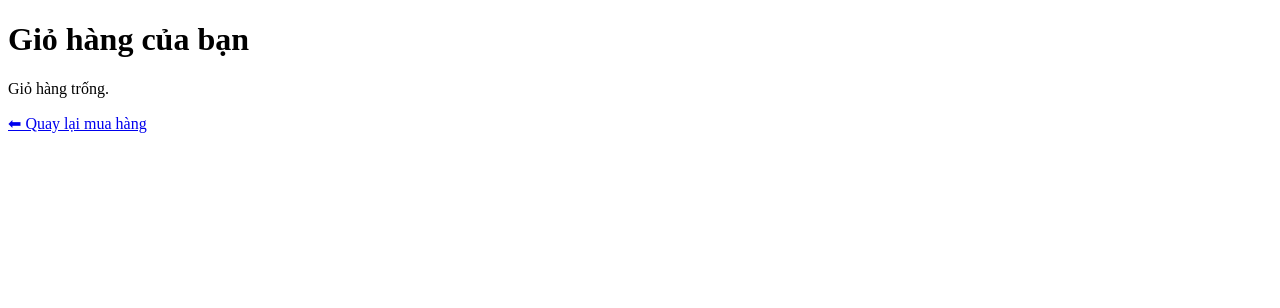
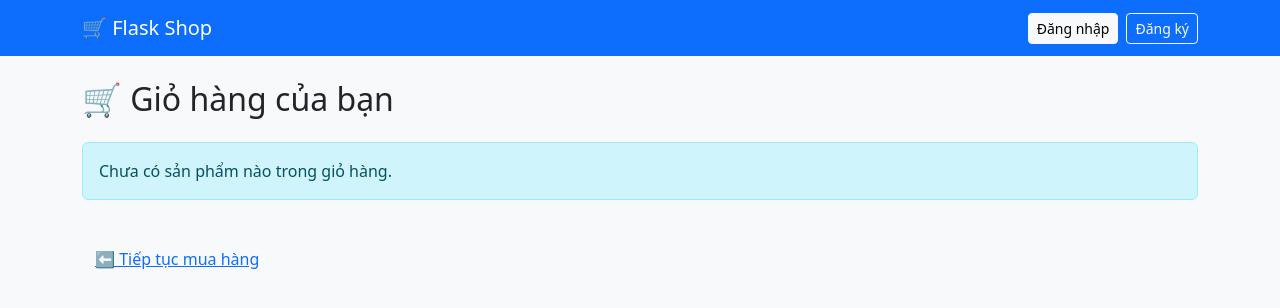
Before and after one commit to baokhang1263/pj1_webbanhang, a Flask app: page /cart in a window 1280 px wide. Shown: the top 308 px of the page. Run offline with Flask 3, Linux system fonts and the light colour scheme.

Commit message:
style: improve cart page

```diff
--- a/templates/cart.html
+++ b/templates/cart.html
@@ -1,26 +1,44 @@
-<!DOCTYPE html>
-<html>
-<head>
-    <meta charset="UTF-8">
-    <title>Giỏ hàng</title>
-</head>
-<body>
-    <h1>Giỏ hàng của bạn</h1>
-    {% if cart_items %}
-        <ul>
-            {% for item in cart_items %}
-            <li>
-                {{ item.name }} (x{{ item.qty }}) = {{ "{:,.0f}".format(item.subtotal) }} VND
-                <a href="{{ url_for('remove_from_cart', product_id=item.id) }}">❌ Xoá</a>
-            </li>
-            {% endfor %}
-        </ul>
-        <p><strong>Tổng cộng: {{ "{:,.0f}".format(total) }} VND</strong></p>
-	<p><a href="{{ url_for('checkout') }}">💳 Tiến hành thanh toán</a></p>
+{% extends 'base.html' %}
 
-    {% else %}
-        <p>Giỏ hàng trống.</p>
-    {% endif %}
-    <a href="{{ url_for('home') }}">⬅ Quay lại mua hàng</a>
-</body>
-</html>
+{% block title %}Giỏ hàng{% endblock %}
+
+{% block content %}
+<h2 class="mb-4">🛒 Giỏ hàng của bạn</h2>
+
+{% if cart %}
+  <table class="table table-bordered table-hover">
+    <thead class="table-light">
+      <tr>
+        <th>Tên sản phẩm</th>
+        <th>Giá</th>
+        <th>Số lượng</th>
+        <th>Thành tiền</th>
+        <th></th>
+      </tr>
+    </thead>
+    <tbody>
+      {% for item in cart %}
+        <tr>
+          <td>{{ item.product_name }}</td>
+          <td>{{ "{:,.0f}".format(item.price) }} VND</td>
+          <td>{{ item.quantity }}</td>
+          <td>{{ "{:,.0f}".format(item.price * item.quantity) }} VND</td>
+          <td>
+            <a href="{{ url_for('remove_from_cart', id=item.id) }}" class="btn btn-sm btn-outline-danger">X</a>
+          </td>
+        </tr>
+      {% endfor %}
+    </tbody>
+  </table>
+
+  <div class="d-flex justify-content-between align-items-center">
+    <h4 class="text-end text-danger">Tổng: {{ "{:,.0f}".format(total) }} VND</h4>
+    <a href="{{ url_for('checkout') }}" class="btn btn-success btn-lg">✅ Tiến hành thanh toán</a>
+  </div>
+
+{% else %}
+  <div class="alert alert-info">Chưa có sản phẩm nào trong giỏ hàng.</div>
+{% endif %}
+
+<a href="{{ url_for('home') }}" class="btn btn-link mt-4">⬅ Tiếp tục mua hàng</a>
+{% endblock %}
```
